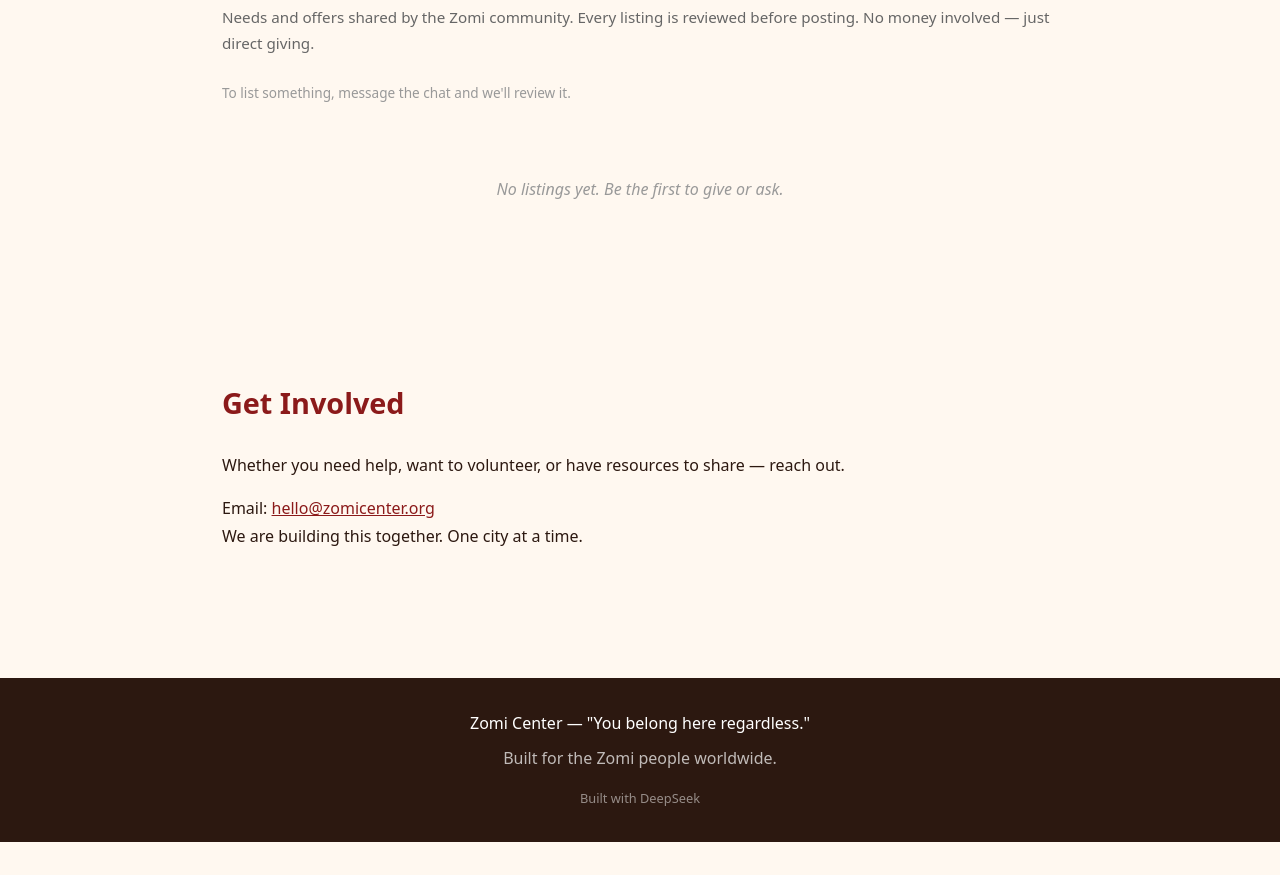
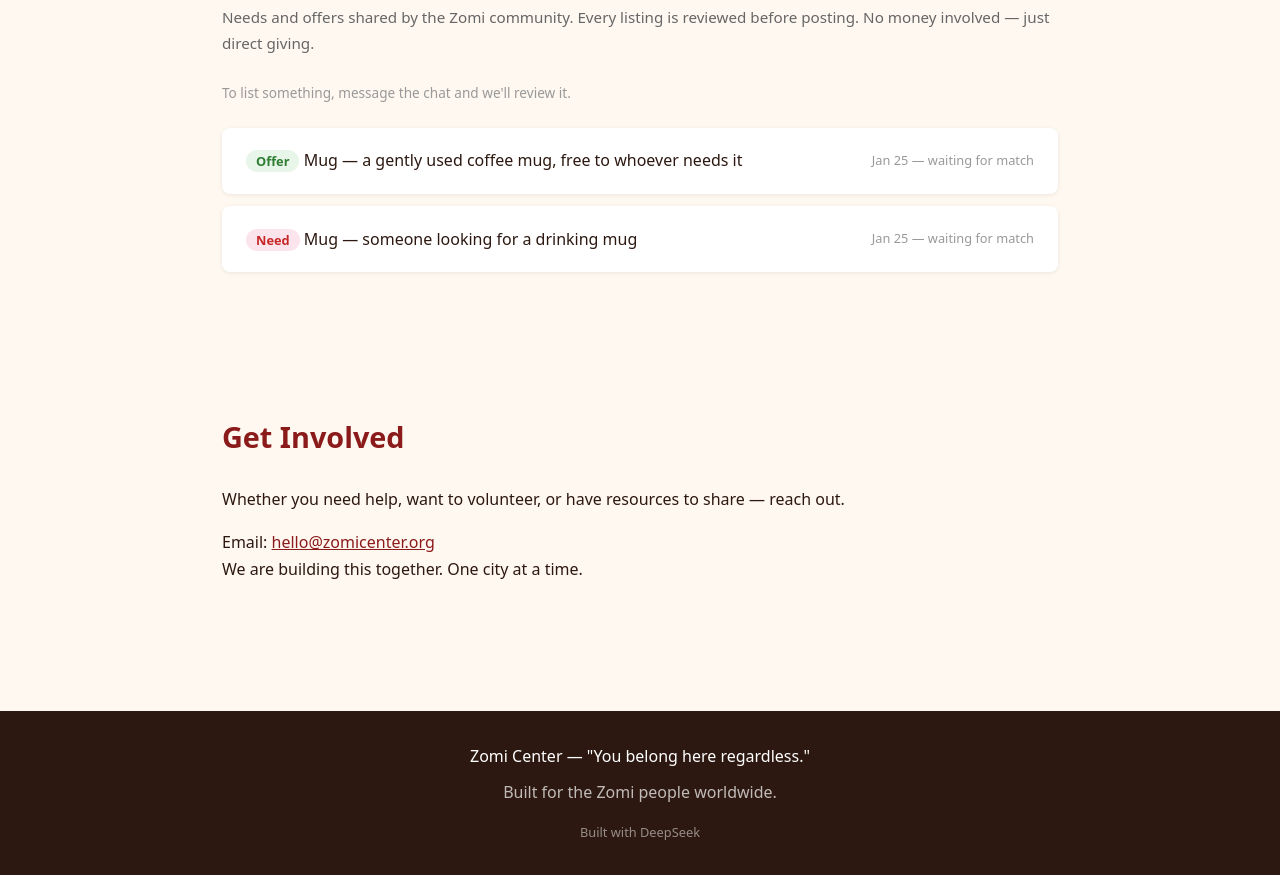
Before and after one commit to paumkim/zomicenter, a plain HTML site: page index.html in a window 1280 px wide. Shown: the part 1700-2575 px from the top of the page. Before the commit the page ends 2542 px from the top, so only its background shows below. Drawn offline with Linux system fonts and the light colour scheme.

Commit message:
Community Board: first listing — mug offer & need

```diff
--- a/index.html
+++ b/index.html
@@ -158,7 +158,15 @@ footer .built { margin-top: 1rem; font-size: 0.8rem; opacity: 0.5; }
   <p class="subtitle">Needs and offers shared by the Zomi community. Every listing is reviewed before posting. No money involved — just direct giving.</p>
   <p style="font-size:0.85rem;color:#999;margin-bottom:1.5rem">To list something, message the chat and we'll review it.</p>
   <div id="boardList">
-    <div class="board-empty">No listings yet. Be the first to give or ask.</div>
+    <div class="board-entry">
+      <span><span class="type offer">Offer</span> Mug — a gently used coffee mug, free to whoever needs it</span>
+      <span class="status">Jan 25 — waiting for match</span>
+    </div>
+    <div class="board-entry">
+      <span><span class="type need">Need</span> Mug — someone looking for a drinking mug</span>
+      <span class="status">Jan 25 — waiting for match</span>
+    </div>
+    <div class="board-empty" style="display:none">No listings yet. Be the first to give or ask.</div>
   </div>
 </section>
 
```
